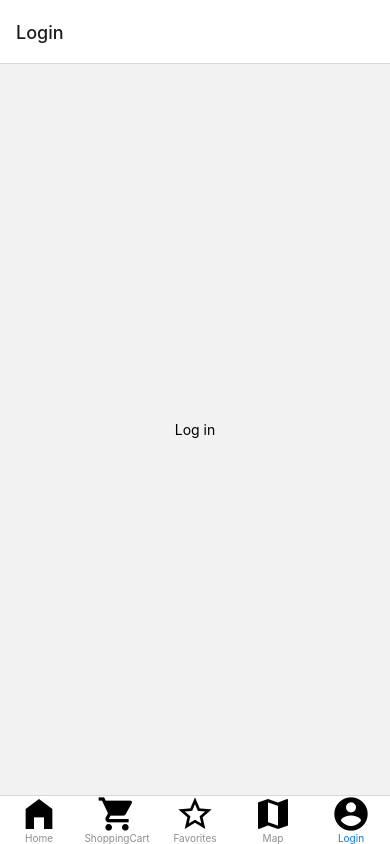
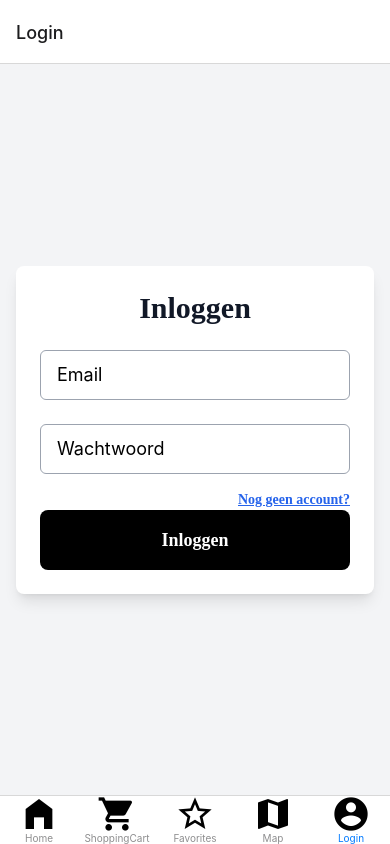
Before and after one commit to arnauddw11/ProjectMobileArnaudDeWeghe, a React Native app: screen /Login in a window 390 px wide. Built offline with nearby package versions, Linux system fonts and the light colour scheme; no server answers.

Commit message:
login feature werkt

```diff
--- a/app.json
+++ b/app.json
@@ -24,6 +24,9 @@
     },
     "web": {
       "favicon": "./assets/favicon.png"
-    }
+    },
+    "plugins": [
+      "expo-font"
+    ]
   }
 }
--- /dev/null
+++ b/nativewind-env.d.ts
@@ -0,0 +1 @@
+/// <reference types="nativewind/types" />
--- a/package.json
+++ b/package.json
@@ -19,10 +19,12 @@
     "@tanstack/react-query": "^5.62.7",
     "axios": "^1.7.9",
     "expo": "~51.0.28",
+    "expo-font": "~12.0.10",
     "expo-location": "~17.0.1",
     "expo-sensors": "~13.0.9",
     "expo-status-bar": "~1.12.1",
     "firebase": "^11.1.0",
+    "formik": "^2.4.6",
     "nativewind": "^4.1.23",
     "react": "18.2.0",
     "react-native": "0.74.5",
@@ -31,7 +33,8 @@
     "react-native-maps": "1.14.0",
     "react-native-reanimated": "~3.10.1",
     "react-native-safe-area-context": "4.10.5",
-    "react-native-screens": "3.31.1"
+    "react-native-screens": "3.31.1",
+    "yup": "^1.6.1"
   },
   "devDependencies": {
     "@babel/core": "^7.20.0",
--- /dev/null
+++ b/src/components/StyledButton.tsx
@@ -0,0 +1,14 @@
+import { TouchableOpacity, TouchableOpacityProps } from "react-native";
+import React from "react";
+
+interface StyledButtonProps extends TouchableOpacityProps {}
+
+const StyledButton = (props: StyledButtonProps) => {
+  return (
+    <TouchableOpacity {...props} className=" bg-black rounded-lg p-4">
+      {props.children}
+    </TouchableOpacity>
+  );
+};
+
+export default StyledButton;
--- /dev/null
+++ b/src/components/StyledText.tsx
@@ -0,0 +1,21 @@
+import { Text, TextProps, View } from "react-native";
+import React from "react";
+
+interface StyledTextProps extends TextProps {}
+
+const StyledText = (props: StyledTextProps) => {
+    return (
+        <Text
+            {...props}
+            style={[
+                { fontFamily: "Montserrat" },
+                props.style, // Allow parent to override style if needed
+                { textAlign: "center", fontSize: 16, fontWeight: "bold" } // Default button text style
+            ]}
+        >
+            {props.children}
+        </Text>
+    );
+};
+
+export default StyledText;
--- /dev/null
+++ b/src/components/TxtInput.tsx
@@ -0,0 +1,27 @@
+import React, { forwardRef } from "react";
+import { TextInput, TextInputProps, View } from "react-native";
+import StyledText from "./StyledText";
+
+interface TxtInputProps extends TextInputProps {
+    error?: boolean;
+    errorLabel?: string;
+}
+
+const TxtInput = forwardRef<TextInput, TxtInputProps>((props, ref) => {
+    return (
+        <View className="w-full">
+            <TextInput
+                {...props}
+                ref={ref}
+                className={`border px-4 py-4 rounded-md text-lg ${props.error ? "border-red-600" : "border-gray-400"} ${props.className}`}
+            />
+            {props.error && props.errorLabel && (
+                <StyledText className="text-red-600 text-sm mt-2">
+                    {props.errorLabel}
+                </StyledText>
+            )}
+        </View>
+    );
+});
+
+export default TxtInput;
--- /dev/null
+++ b/src/screens/Account.tsx
@@ -0,0 +1,11 @@
+import { Text, View } from 'react-native';
+
+const Account = () => {
+    return (
+        <View className="bg-red">
+            <Text>Account</Text>
+        </View>
+    );
+}
+
+export default Account;
--- a/src/screens/Login.tsx
+++ b/src/screens/Login.tsx
@@ -1,19 +1,137 @@
-import { StyleSheet, Text, View } from 'react-native';
+import {
+    Alert,
+    KeyboardAvoidingView,
+    Platform,
+    TouchableOpacity,
+    View,
+} from "react-native";
+import React, { useRef, useState } from "react";
+import TxtInput from "../components/TxtInput";
+import { useFormik } from "formik";
+import * as Yup from "yup";
+import StyledButton from "../components/StyledButton";
+import StyledText from "../components/StyledText";
+import { signInWithEmailAndPassword } from "firebase/auth";
+import { auth } from "../config/firebase";
+import { useNavigation } from "@react-navigation/native";
+import { FirebaseError } from "firebase/app";
+
+const firebaseErrors = {
+    "auth/invalid-credential": "Email of wachtwoord is fout!",
+    "auth/missing-password": "Wachtwoord is verplicht!",
+};
+
+const validationSchema = Yup.object().shape({
+    email: Yup.string()
+        .email("Geen geldig emailadres.")
+        .required("Email is verplicht!"),
+    password: Yup.string()
+        .required("Wachtwoord is verplicht!")
+        .min(8, "Wachtwoord moet minstens uit 8 tekens bestaan."),
+});
 
 const Login = () => {
+    const passwordRef = useRef(null);
+    const navigation = useNavigation();
+
+    const [loading, setLoading] = useState(false);
+    const [errorMessage, setErrorMessage] = useState("");
+
+    const { handleChange, handleBlur, handleSubmit, errors, touched } = useFormik(
+        {
+            initialValues: {
+                email: "",
+                password: "",
+            },
+            onSubmit: async ({ email, password }) => {
+                setLoading(true);
+                setErrorMessage("");
+                try {
+                    await signInWithEmailAndPassword(auth, email, password);
+                    setLoading(false);
+                    navigation.navigate("Home");
+                } catch (error) {
+                    setLoading(false); // Reset loading state
+                    const firebaseError = error as FirebaseError;
+                    const errorMessage =
+                        firebaseErrors[firebaseError.code as keyof typeof firebaseErrors] ||
+                        "Er is iets fout gegaan!";
+                    setErrorMessage(errorMessage); // Show error message if login fails
+                }
+            },
+            validationSchema: validationSchema,
+        }
+    );
+
     return (
-        <View style={styles.container}>
-            <Text>Log in</Text>
+        <View className="flex-1 bg-gray-100 justify-center items-center p-4">
+            <View className="w-full max-w-lg p-6 bg-white rounded-lg shadow-lg">
+                <StyledText className="text-3xl font-extrabold text-center text-gray-900 mb-6">
+                    Inloggen
+                </StyledText>
+                <KeyboardAvoidingView
+                    className="space-y-6"
+                    behavior={Platform.OS === "ios" ? "padding" : undefined}
+                >
+                    <TxtInput
+                        error={touched.email && !!errors.email}
+                        errorLabel={errors.email}
+                        placeholder="Email"
+                        onSubmitEditing={() => {
+                            passwordRef.current?.focus();
+                        }}
+                        returnKeyType="next"
+                        autoCapitalize="none"
+                        autoComplete="email"
+                        onChangeText={handleChange("email")}
+                        onBlur={handleBlur("email")}
+                        style={{
+                            height: 50, // Increase height for better touch experience
+                            fontSize: 18, // Larger font size
+                            paddingHorizontal: 15, // Add horizontal padding for more space
+                        }}
+                    />
+                    <TxtInput
+                        error={touched.password && !!errors.password}
+                        errorLabel={errors.password}
+                        ref={passwordRef}
+                        placeholder="Wachtwoord"
+                        secureTextEntry
+                        autoCapitalize="none"
+                        autoComplete="current-password"
+                        onChangeText={handleChange("password")}
+                        onBlur={handleBlur("password")}
+                        style={{
+                            height: 50, // Increase height for better touch experience
+                            fontSize: 18, // Larger font size
+                            paddingHorizontal: 15, // Add horizontal padding for more space
+                        }}
+                    />
+                </KeyboardAvoidingView>
+
+                {errorMessage ? (
+                    <StyledText className="text-red-600 text-center mt-4">
+                        {errorMessage}
+                    </StyledText>
+                ) : null}
+
+                <TouchableOpacity className="mt-4">
+                    <StyledText className="text-sm text-right text-blue-600 underline">
+                        Nog geen account?
+                    </StyledText>
+                </TouchableOpacity>
+
+                <StyledButton
+                    onPress={() => handleSubmit()}
+                    className="bg-blue-600 mt-6 py-3 rounded-lg"
+                >
+                    <StyledText className="text-white text-lg font-bold text-center">
+                        {loading ? "Bezig met inloggen..." : "Inloggen"}
+                    </StyledText>
+                </StyledButton>
+            </View>
         </View>
     );
-}
-
-const styles = StyleSheet.create({
-    container: {
-        flex: 1,
-        justifyContent: 'center',
-        alignItems: 'center',
-    },
-});
+};
 
 export default Login;
--- /dev/null
+++ b/src/screens/Register.tsx
@@ -0,0 +1,11 @@
+import { Text, View } from 'react-native';
+
+const Register = () => {
+    return (
+        <View className="bg-red">
+            <Text>Register</Text>
+        </View>
+    );
+}
+
+export default Register;
```
Also changed, not shown: 2 other files (tests, documents, lock files or other folders).
